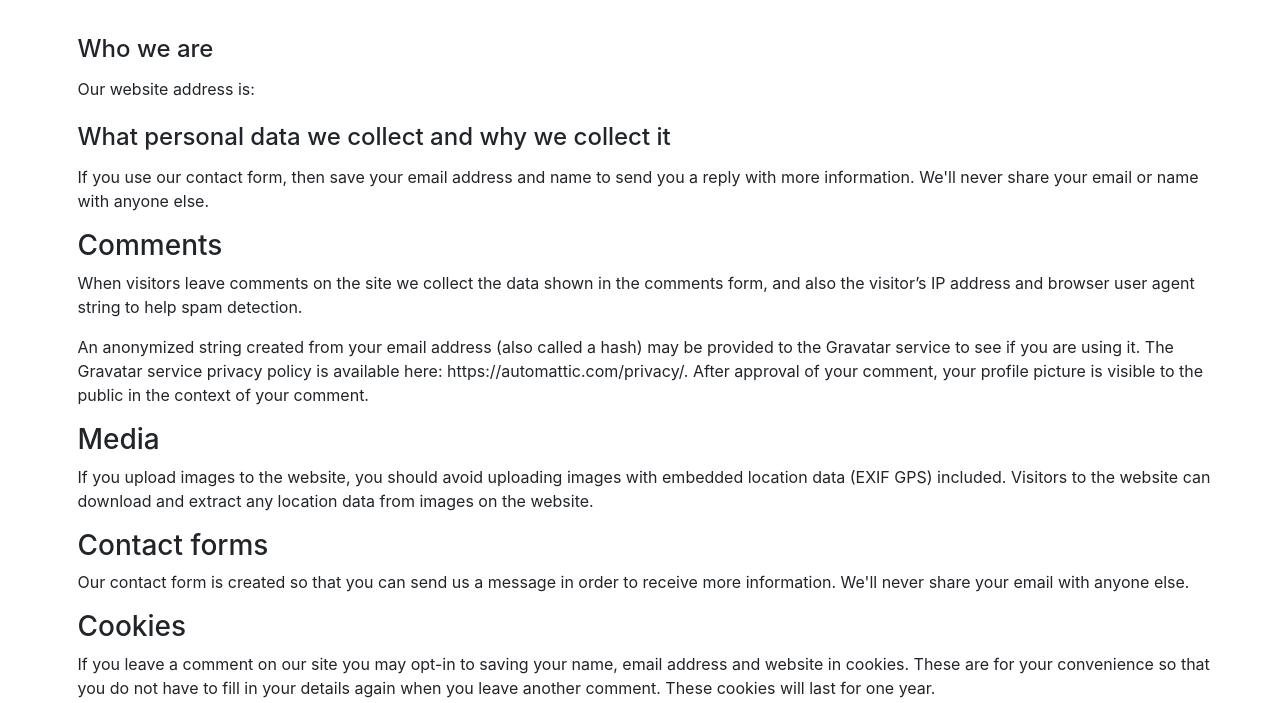
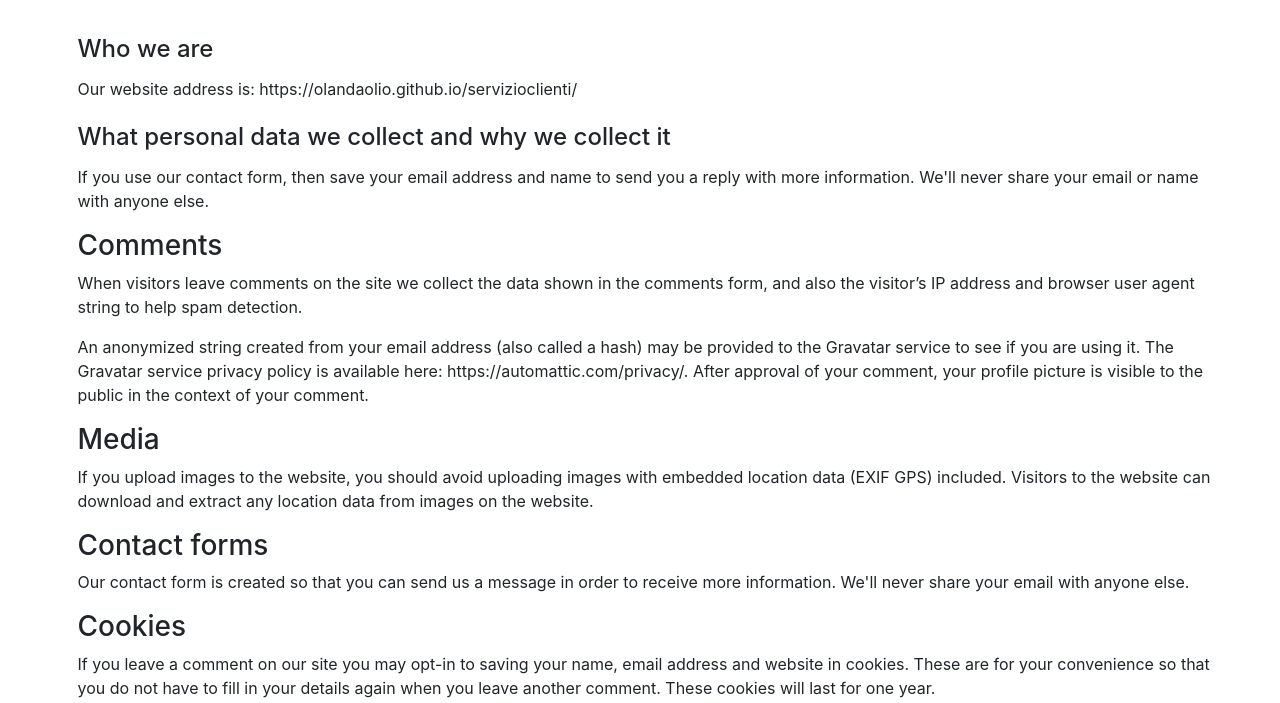
Before and after one commit to olandaolio/servizioclienti, a plain HTML site: page privacy.html in a window 1280 px wide. Shown: the part 97-800 px from the top of the page. Drawn offline with Linux system fonts and the light colour scheme.

Commit message:
Update privacy.html

```diff
--- a/privacy.html
+++ b/privacy.html
@@ -48,7 +48,7 @@
 
 
 
-<p>Our website address is:  </p>
+<p>Our website address is:   https://olandaolio.github.io/servizioclienti/</p>
 
 
 <h4>What personal data we collect and why we collect it</h4>
```
